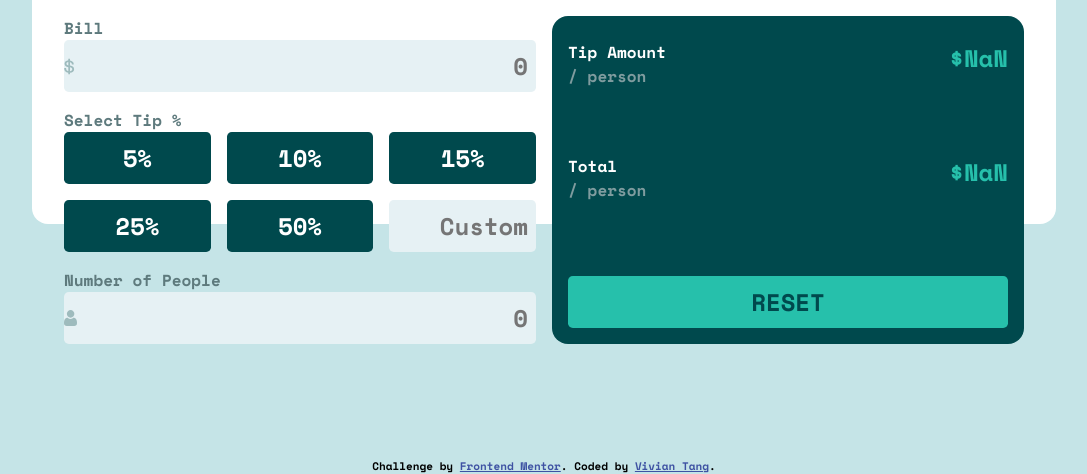
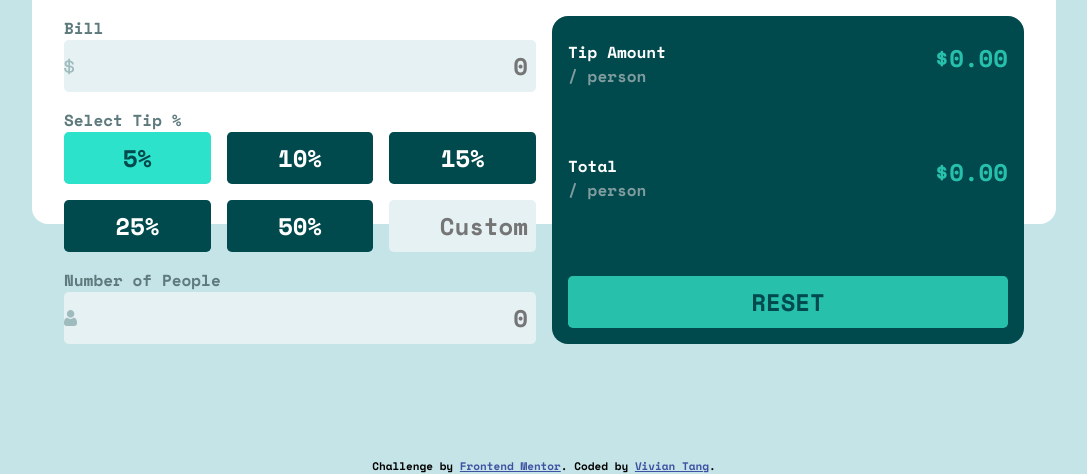
Before and after one commit to viviantang92/tip-calculator-app, a website: page index.html in a window 1280 px wide. Both pictures are taken after a click on the button "5%". Shown: the part 326-800 px from the top of the page, without its empty margins (96-1183 px from the left). Drawn offline with nearby package versions, Linux system fonts and the light colour scheme.

Commit message:
Added active tip-btn styling

```diff
--- a/script.js
+++ b/script.js
@@ -13,12 +13,8 @@ let tip = 0;
 const calculation = () => {
     let tipPerPerson = ((bill.value / 100) * tip) / people.value;
     let totalPerPerson = bill.value / people.value + tipPerPerson;
-    resultTip.innerText =
-      "$" + tipPerPerson.toFixed(2);
-      resultTotal.innerText =
-      "$" + totalPerPerson.toFixed(2);
-
-      console.log(tip);
+    resultTip.innerText = "$" + tipPerPerson.toFixed(2);
+    resultTotal.innerText = "$" + totalPerPerson.toFixed(2);
 };
 
 // Add event listeners to each tip button
@@ -27,6 +23,7 @@ const chooseTip = () => {
     tips.forEach((amount) => {
       document.getElementById(amount).addEventListener("click", () => {
         tip = amount;
+        document.getElementById(amount).classList.add("active").
         calculation();
     })})
 };
--- a/styles/scss/main.scss
+++ b/styles/scss/main.scss
@@ -158,6 +158,10 @@ button[type='reset']{
     }
 }
 
+.active{
+    @include buttonHover;
+}
+
 h4{
     color:$gray-dark;
 }
```
Also changed, not shown: index.html (+1 -1 lines), styles/css/style.css, 1 other file.
